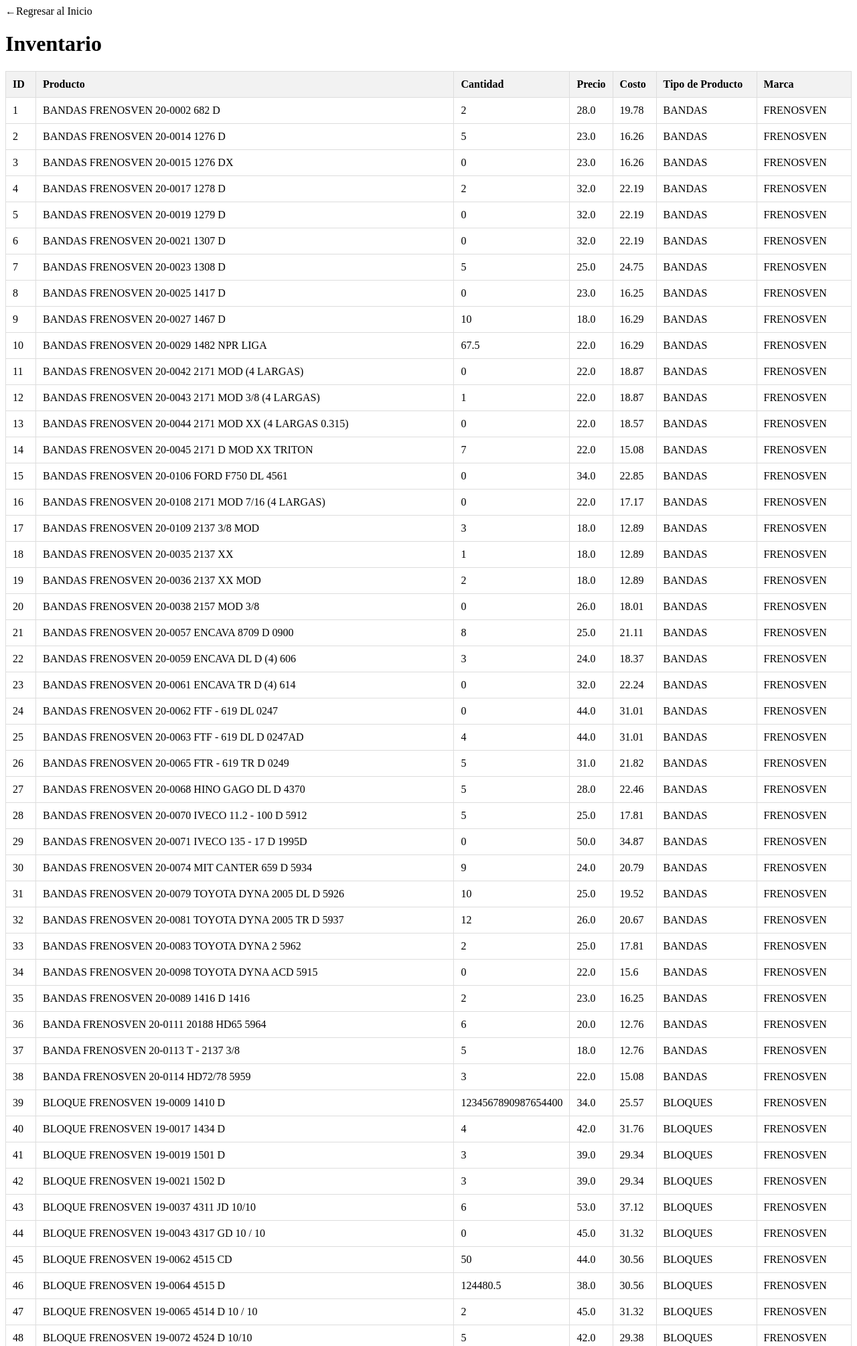
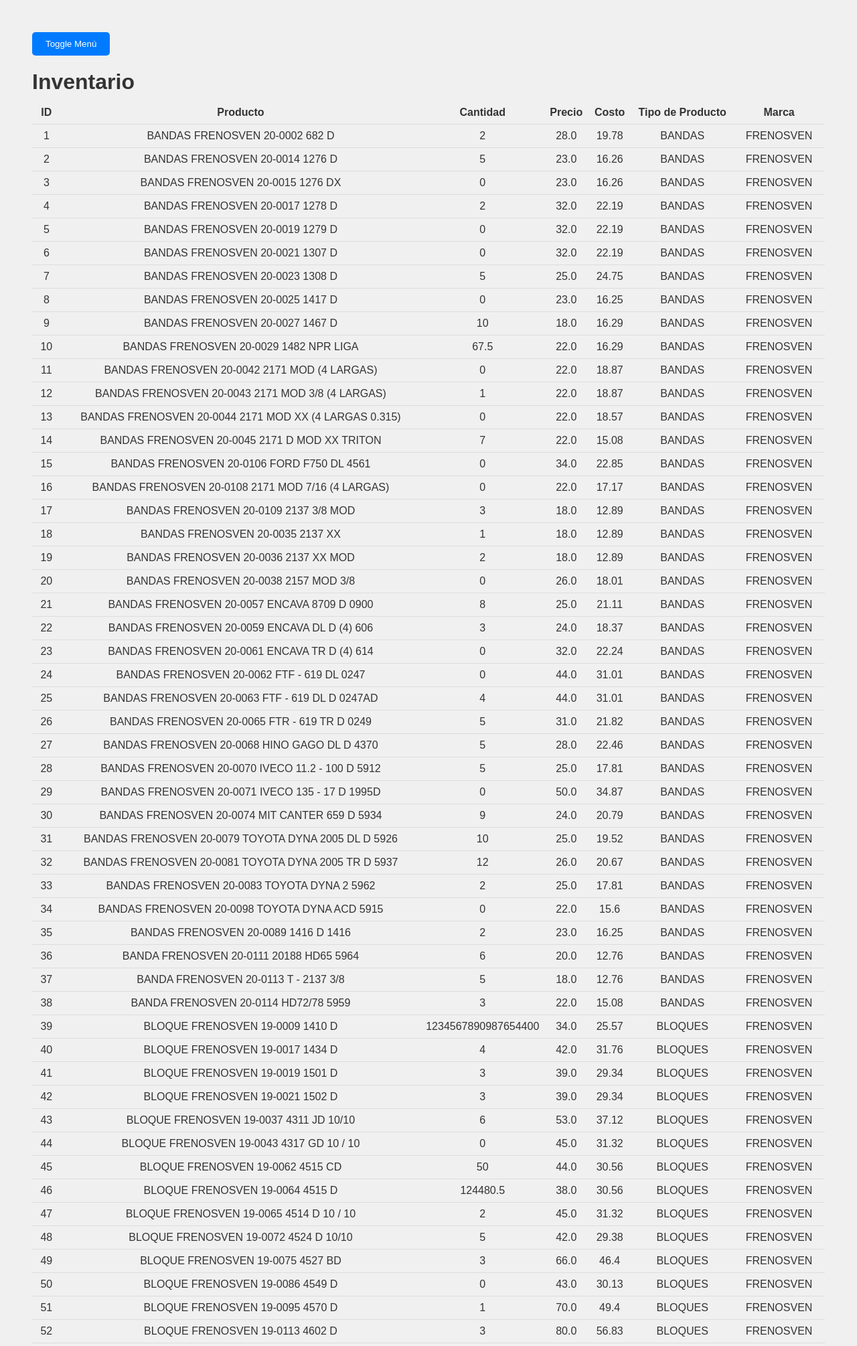
Before and after one commit to adrianescalona228/interfaz-web, a Flask app: page /mostrar_inventario in a window 1280 px wide. Shown: the top 2010 px of the page at 67% size. Run offline with Flask 3, Linux system fonts and the light colour scheme; data comes from the database, SQL or seed files in the repository; both versions use the stored data as it was after the commit; parts of the project's set-up code (start-up, migrations or seed data) failed here and were passed over.

Commit message:
Cambie el css de varias paginas, no he implementado la conexion a la base de datos cuando hay una venta

```diff
--- a/templates/mostrar_inventario.html
+++ b/templates/mostrar_inventario.html
@@ -5,32 +5,21 @@
     <meta charset="UTF-8">
     <meta name="viewport" content="width=device-width, initial-scale=1.0">
     <title>Inventario</title>
-    <style>
-        table {
-            width: 100%;
-            border-collapse: collapse;
-        }
-        th, td {
-            padding: 10px;
-            text-align: left;
-            border: 1px solid #ddd;
-        }
-        th {
-            background-color: #f2f2f2;
-            cursor: pointer; /* Cursor pointer para indicar que es clickeable */
-        }
-        .arrow-link {
-            text-decoration: none;
-            color: black;
-        }
-        .arrow-link::before {
-            content: "\2190 "; /* Unicode character for left arrow */
-        }
-    </style>
+            <link rel="stylesheet" href="{{ url_for ('static', filename='style.css')}}">
+
 </head>
 <body>
-    <a href="{{ url_for('index') }}" class="arrow-link">Regresar al Inicio</a>
-    <h1>Inventario</h1>
+    <div id="menu "class="menu-izquierdo">
+        <h1>Historial de Ventas</h1>
+        <a href="{{ url_for('index') }}">Menu principal</a>
+        <a href="{{ url_for('sumar_stock.sumar_stock') }}">Sumar stock</a>
+        <a href="{{ url_for('historial_ventas.historial_ventas') }}">Historial de ventas</a>
+        <a href="{{ url_for('nueva_venta.nueva_venta') }}">Nueva venta</a>
+        <!-- Agrega más enlaces según tus necesidades -->
+    </div>
+    <div class="contenido-principal">
+        <button id="toggle-button">Toggle Menú</button>
+        <h1 class="titulo_principal">Inventario</h1>
         <table>
             <thead>
                 <tr>
@@ -57,3 +46,6 @@
                 {% endfor %}
             </tbody>
         </table>
+    </div>
+    <script src="{{ url_for('static', filename='menu.js') }}"></script>
+</body>
```
Also changed, not shown: routes/nueva_venta.py (+21 -0 lines), static/registro_venta.js (+3 -13 lines), DATABASE/inventory.db. Lines whose indentation alone changed are shown as unchanged.
